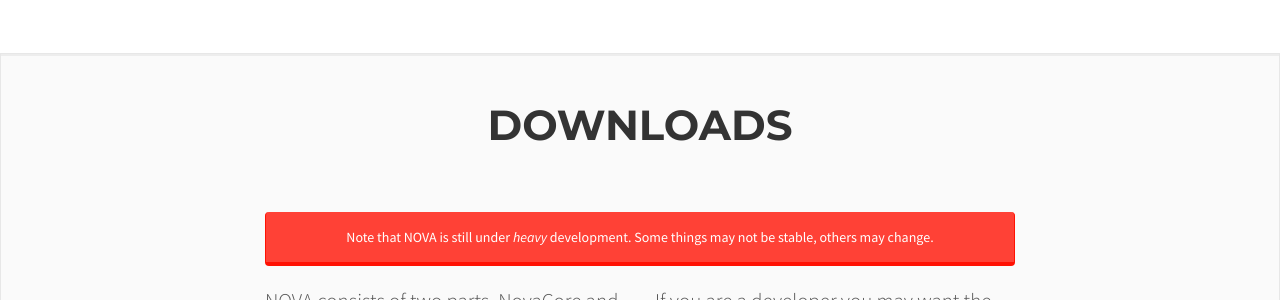
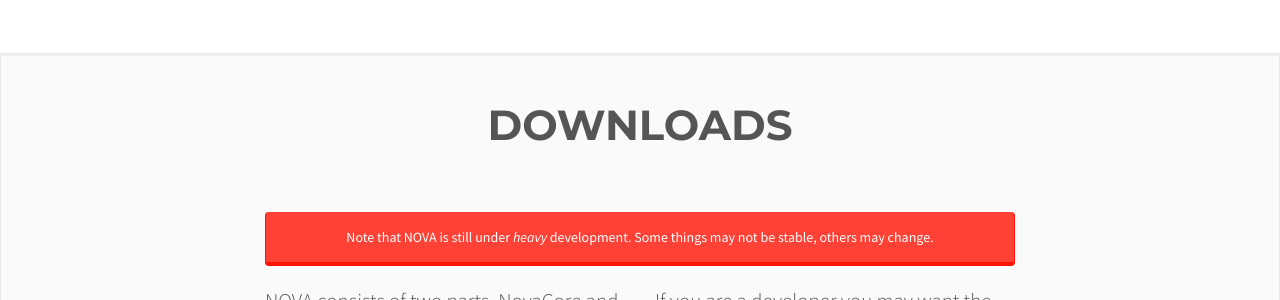
Before and after one commit to NOVA-Team/nova-team.github.io, a Jekyll site: the page built from index.html, in a window 1280 px wide and 1400 px high, scrolled down 445 px. Shown: the part 488-788 px from the top of the window. Built offline with Jekyll 4.4.1, drawn with Linux system fonts in a browser that asks for light colours; nearby versions of some CDN libraries; Markdown is read by kramdown in place of the engine named in the settings.

Commit message:
Fix color

```diff
--- a/_sass/nova.scss
+++ b/_sass/nova.scss
@@ -24,6 +24,10 @@
 	.nova-core {
 		color: #2C3E50;
 	}
+
+	.nova-title {
+		color: #555;
+	}
 }
 
 .nova-bumper {
--- a/index.html
+++ b/index.html
@@ -45,7 +45,7 @@
 	<div class="container">
 		<div class="row">
 			<div class="col-lg-12 text-center">
-				<h2>Downloads</h2>
+				<h2 class="nova-title">Downloads</h2>
 			</div>
 			<div class="col-lg-12 nova-bumper"></div>
 		</div>
```
